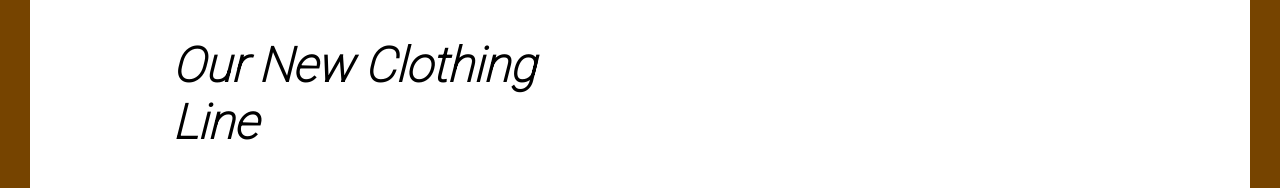
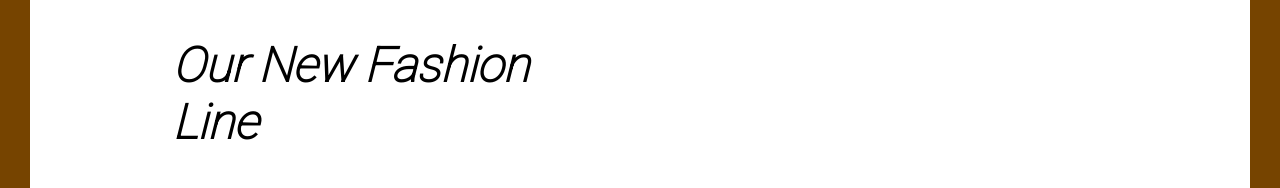
Before and after one commit to Tinoet/fashion, a plain HTML site: page index.html in a window 1280 px wide. Shown: the part 249-437 px from the top of the page. Drawn offline with Linux system fonts and the light colour scheme.

Commit message:
Update index.html

```diff
--- a/index.html
+++ b/index.html
@@ -15,13 +15,14 @@
     <i class="fas fa-tshirt"></i>
   </div>
 
+
     <h1>Fashion Style <a href="#" >Visit Us</a></h1>
 
 
     <div class="row">
       <div class="col">
           <div class="text">
-            <h2>Our New Clothing Line</h2>
+            <h2>Our New Fashion Line</h2>
             <p> View Our 2020 Design Today</p>
           </div>
           <img src="/img/img2.jpg" class="shadow-reverse" alt="img2" >
@@ -33,7 +34,7 @@
     </div>
 </div>
 
-
+<!--  a fashion page by Elijah Tochi-->
 
 </body>
 </html>
```
